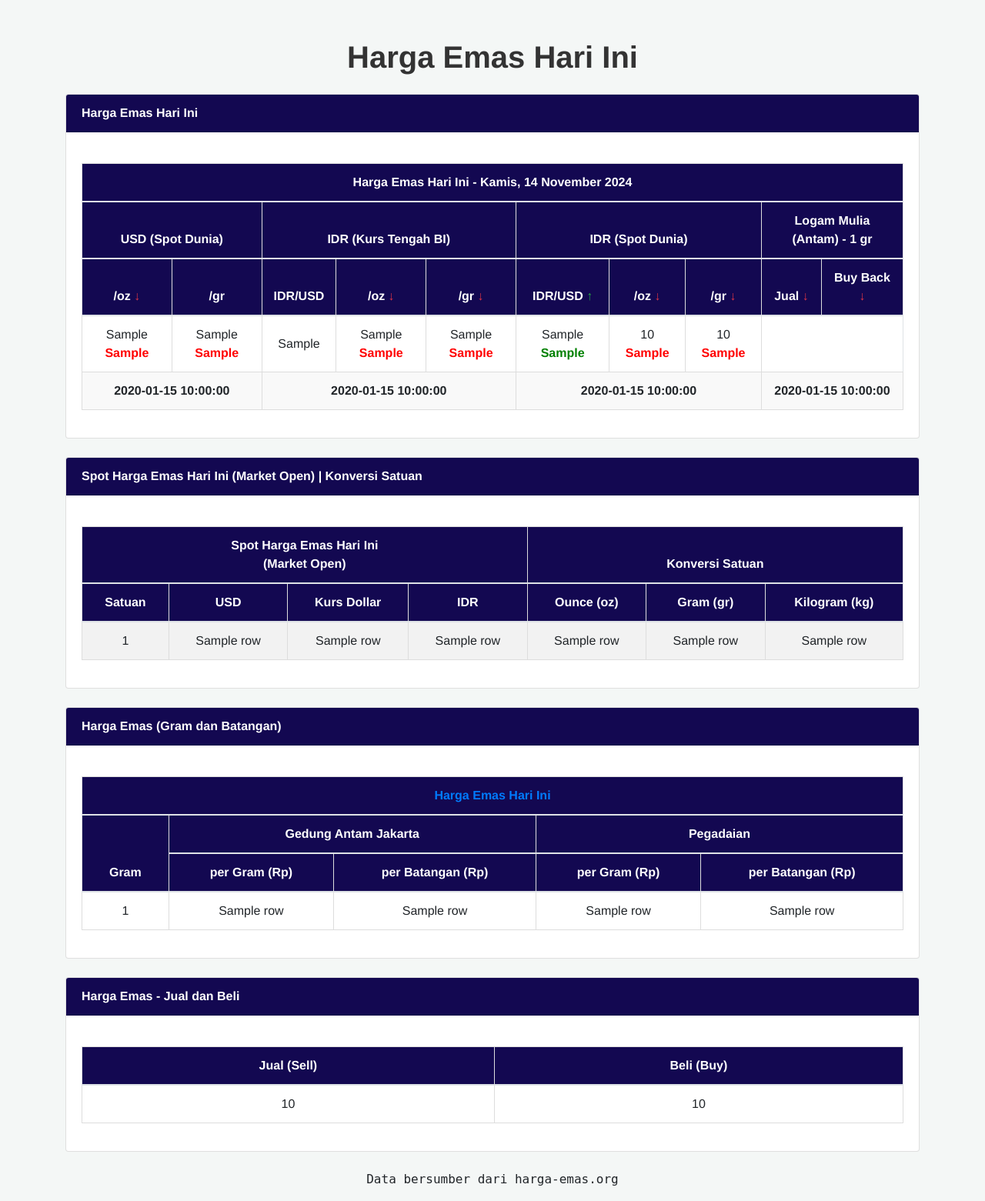
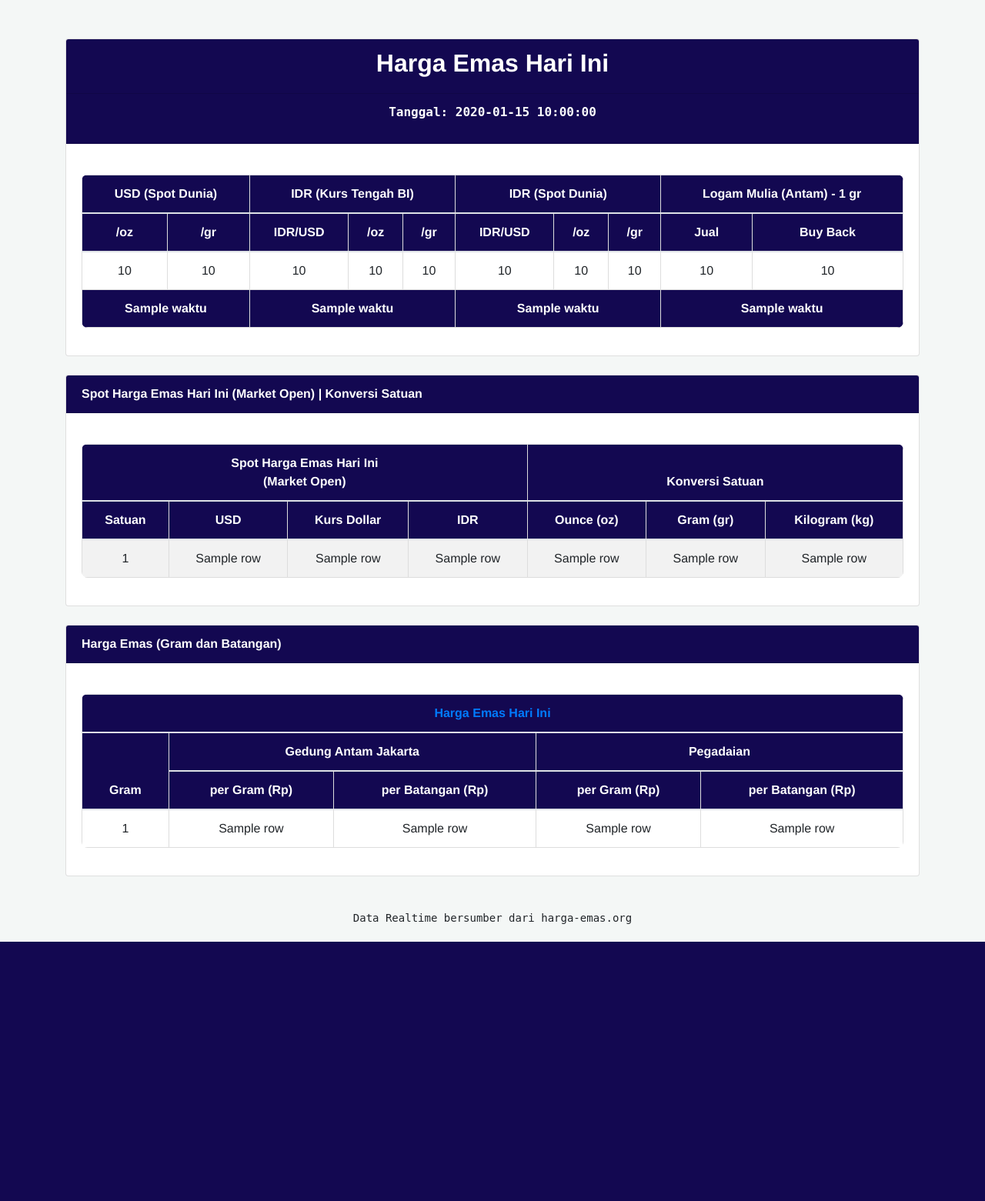
Before and after one commit to giraldi07/scrap-gold, a Flask app: template templates/index.html in a window 1280 px wide. Shown: the whole page at 77% size. After the commit the page ends 1224 px from the top, so only its background shows below. Run offline with Flask 3, Linux system fonts and the light colour scheme; the template is opened without the code that fills it: most values are stand-ins (such as "Sample title", 1, 10 or a date in 2020); some libraries are stand-ins or nearby versions; some web fonts are replaced.

Commit message:
second commit

```diff
--- a/app.py
+++ b/app.py
@@ -3,6 +3,27 @@ import requests
 from bs4 import BeautifulSoup
 
 app = Flask(__name__)
+
+# Fungsi untuk scraping data harga emas
+def get_gold_prices():
+    url = 'https://harga-emas.org/'  # Ganti dengan URL yang sesuai untuk scraping
+    response = requests.get(url)
+    soup = BeautifulSoup(response.text, 'html.parser')
+
+    # Mengambil data berdasarkan selector yang sudah dijelaskan
+    tanggal = soup.select('tr.title_table:nth-child(1) td')[0].text.strip()
+    judul_kolom = [td.text.strip() for td in soup.select('tr.title_table:nth-child(2) td')]
+    harga = [td.text.strip() for td in soup.select('tr:nth-child(4) td')]
+    waktu = [td.text.strip() for td in soup.select('tr:nth-child(5) td')]
+
+    return {
+        'tanggal': tanggal,
+        'judul_kolom': judul_kolom,
+        'harga': harga,
+        'waktu': waktu
+    }
+
+
 
 @app.route('/')
 def index():
@@ -15,104 +36,6 @@ def index():
         return f"Error: Gagal mengambil halaman, status code: {response.status_code}"
 
     soup = BeautifulSoup(response.content, 'html.parser')
-
-    # Mencetak HTML lengkap untuk melihat struktur
-    # print(soup.prettify())
-
-    # Debugging: cek keseluruhan HTML
-    # print(soup.prettify())
-
-    # Mengambil tanggal dengan pengecekan jika elemen ada
-    date_element = soup.find("div", {"class": "date"})
-    if date_element:
-        date = date_element.get_text(strip=True)
-    else:
-        date = "Tanggal tidak ditemukan"
-
-    # Debugging: Pastikan elemen ditemukan
-    print(f"Date: {date}")
-
-    # Mengambil data Spot Harga Emas per Ounce dan per Gram
-    usd_spot_per_ounce = soup.find("span", {"class": "usd_spot_ounce"})
-    if usd_spot_per_ounce:
-        usd_spot_per_ounce = usd_spot_per_ounce.get_text(strip=True)
-    else:
-        usd_spot_per_ounce = "Data tidak ditemukan"
-
-    print(f"USD Spot per Ounce: {usd_spot_per_ounce}")
-
-    usd_spot_change = soup.find("span", {"class": "usd_spot_change"})
-    if usd_spot_change:
-        usd_spot_change = usd_spot_change.get_text(strip=True)
-    else:
-        usd_spot_change = "Data tidak ditemukan"
-
-    print(f"USD Spot Change: {usd_spot_change}")
-
-    usd_spot_per_gram = soup.find("span", {"class": "usd_spot_gram"})
-    if usd_spot_per_gram:
-        usd_spot_per_gram = usd_spot_per_gram.get_text(strip=True)
-    else:
-        usd_spot_per_gram = "Data tidak ditemukan"
-
-    print(f"USD Spot per Gram: {usd_spot_per_gram}")
-
-    usd_gram_change = soup.find("span", {"class": "usd_gram_change"})
-    if usd_gram_change:
-        usd_gram_change = usd_gram_change.get_text(strip=True)
-    else:
-        usd_gram_change = "Data tidak ditemukan"
-
-    print(f"USD Gram Change: {usd_gram_change}")
-
-    # Mengambil nilai IDR/USD dan harga spot dunia
-    idr_to_usd = soup.find("span", {"class": "idr_to_usd"})
-    if idr_to_usd:
-        idr_to_usd = idr_to_usd.get_text(strip=True)
-    else:
-        idr_to_usd = "Data tidak ditemukan"
-
-    print(f"IDR to USD: {idr_to_usd}")
-
-    # Simpan data dalam dictionary
-    # Table 1 Data: Mengambil data harga emas
-    # Menyimpan data yang ditemukan
-    table1_data = {
-        'Date': date,
-    }
-
-    # Mencari elemen yang mengandung "Harga Emas Hari Ini"
-    date_element = soup.find("td", string=lambda x: x and "Harga Emas Hari Ini" in x)
-    if date_element:
-        date = date_element.get_text(strip=True).replace("Harga Emas Hari Ini -", "").strip()
-    else:
-        date = "Tanggal tidak ditemukan"
-
-
-    print(f"Date: {date}")
-
-
-
-    # Mengambil data USD Spot per Ounce
-    usd_spot_ounce_element = soup.find("td", text="USD Spot per Ounce")  # Coba mencari kolom yang sesuai
-    if usd_spot_ounce_element:
-        usd_spot_ounce = usd_spot_ounce_element.find_next("td").get_text(strip=True)
-        table1_data['usd_spot_ounce'] = usd_spot_ounce
-    else:
-        table1_data['usd_spot_ounce'] = "Data tidak ditemukan"
-
-    # Mengambil perubahan USD Spot
-    usd_spot_change_element = soup.find("td", text="Change")
-    if usd_spot_change_element:
-        usd_spot_change = usd_spot_change_element.find_next("td").get_text(strip=True)
-        table1_data['usd_spot_change'] = usd_spot_change
-    else:
-        table1_data['usd_spot_change'] = "Data tidak ditemukan"
-
-    # Debug: Pastikan data berhasil diambil
-    print(f"Table 1 Data: {table1_data}")
-
-
 
 
     # Table 2: Spot Harga Emas Hari Ini (Market Open) and Konversi
@@ -150,22 +73,15 @@ def index():
     # Debug: Cek data Table 3
     print(f"Table 3 Data: {table3_data}")
 
-    # Scraping Table 4 - Additional data structure
-    # Tabel 4 - Harga Jual dan Beli
-    table4_data = {}
-    sell_element = soup.select_one(".halfwidth:nth-child(1) p")
-    buy_element = soup.select_one(".halfwidth:nth-child(2) p")
 
-    table4_data['sell_price'] = sell_element.get_text(strip=True) if sell_element else "Data tidak ditemukan"
-    table4_data['buy_price'] = buy_element.get_text(strip=True) if buy_element else "Data tidak ditemukan"
 
 
     # Render template with all table data
+    gold_data = get_gold_prices()
     return render_template('index.html',
-                           table1_data=table1_data,
+                           gold_data=gold_data,
                            table2_data=table2_data,
                            table3_data=table3_data,
-                           table4_data=table4_data,
                            )
 
 
--- a/templates/index.html
+++ b/templates/index.html
@@ -40,6 +40,8 @@
             width: 100%;
             border-collapse: collapse;
             margin-top: 20px;
+            border-radius: 8px;
+            overflow: hidden;
         }
 
         .table th, .table td {
@@ -50,7 +52,7 @@
         }
 
         .table th {
-            background-color: #222222;
+            background-color: #130851;
             color: white;
         }
 
@@ -85,10 +87,26 @@
         }
 
         /* Responsive Table */
+        .table-responsive {
+            overflow-x: auto;
+        }
+
         @media (max-width: 768px) {
             .table th, .table td {
+                font-size: 10px;
+                padding: 8px;
+            }
+
+            .table th {
                 font-size: 12px;
-                padding: 8px;
+            }
+
+            .table td {
+                font-size: 10px;
+            }
+
+            .title_table th {
+                font-size: 12px;
             }
         }
 
@@ -103,77 +121,87 @@
         }
 
         .footer {
-            align-content: center;
             text-align: center;
+            padding: 20px 0;
+            font-size: 14px;
+        }
+
+        .footer p {
+            margin: 0;
+        }
+
+        .text-right {
+            text-align: right !important;
         }
     </style>
 </head>
 <body>
     <div class="container">
-        <h1 class="text-center mb-4">Harga Emas Hari Ini</h1>
 
-        <!-- Card: Table 1 - Harga Emas Hari Ini -->
+        <!-- Table 1 -->
         <div class="card mb-4">
-            <div class="card-header">
-                <strong>Harga Emas Hari Ini</strong>
+            <div class="card-header bg-blue text-white">
+                <h2 class="text-center text-white">Harga Emas Hari Ini</h2>
             </div>
+            <div class="card-header bg-blue text-white">
+                <p class="text-center">Tanggal: {{ gold_data['tanggal'] }}</p>
+            </div>
+
             <div class="card-body">
+                <div class="table-responsive">
                     <table class="table table-bordered">
                         <thead>
-                        <!-- <tr class="title_table">
-                            <th colspan="10">Harga Emas Hari Ini - {{ table1_data['date'] }}</th>
-                        </tr> -->
-                        <tr class="title_table">
-                            <th colspan="10">Harga Emas Hari Ini - <span id="current-date"></span></th>
-                        </tr>
-
-                        <tr class="title_table">
+                            <tr>
                                 <th colspan="2">USD (Spot Dunia)</th>
                                 <th colspan="3">IDR (Kurs Tengah BI)</th>
                                 <th colspan="3">IDR (Spot Dunia)</th>
                                 <th colspan="2">Logam Mulia (Antam) - 1 gr</th>
                             </tr>
-                        <tr class="title_table">
-                            <th>/oz <span class="text-danger">↓</span></th>
+                            <tr>
+                                <th>/oz</th>
                                 <th>/gr</th>
                                 <th>IDR/USD</th>
-                            <th>/oz <span class="text-danger">↓</span></th>
-                            <th>/gr <span class="text-danger">↓</span></th>
-                            <th>IDR/USD <span class="text-success">↑</span></th>
-                            <th>/oz <span class="text-danger">↓</span></th>
-                            <th>/gr <span class="text-danger">↓</span></th>
-                            <th>Jual <span class="text-danger">↓</span></th>
-                            <th>Buy Back <span class="text-danger">↓</span></th>
+                                <th>/oz</th>
+                                <th>/gr</th>
+                                <th>IDR/USD</th>
+                                <th>/oz</th>
+                                <th>/gr</th>
+                                <th>Jual</th>
+                                <th>Buy Back</th>
                             </tr>
                         </thead>
                         <tbody>
                             <tr>
-                            <td>{{ table1_data['usd_spot_per_ounce'] }} <span class="price-change down">{{ table1_data['usd_spot_change'] }}</span></td>
-                            <td>{{ table1_data['usd_spot_per_gram'] }} <span class="price-change down">{{ table1_data['usd_gram_change'] }}</span></td>
-                            <td>{{ table1_data['idr_to_usd'] }}</td>
-                            <td>{{ table1_data['idr_spot_per_ounce'] }} <span class="price-change down">{{ table1_data['idr_spot_change_ounce'] }}</span></td>
-                            <td>{{ table1_data['idr_spot_per_gram'] }} <span class="price-change down">{{ table1_data['idr_spot_change_gram'] }}</span></td>
-                            <td>{{ table1_data['idr_to_usd_spot'] }} <span class="price-change up">{{ table1_data['idr_to_usd_change'] }}</span></td>
-                            <td>{{ table1_data['jual_price'] }} <span class="price-change down">{{ table1_data['jual_change'] }}</span></td>
-                            <td>{{ table1_data['buy_back_price'] }} <span class="price-change down">{{ table1_data['buy_back_change'] }}</span></td>
+                                <td>{{ gold_data['harga'][0] }}</td>
+                                <td>{{ gold_data['harga'][1] }}</td>
+                                <td>{{ gold_data['harga'][2] }}</td>
+                                <td>{{ gold_data['harga'][3] }}</td>
+                                <td>{{ gold_data['harga'][4] }}</td>
+                                <td>{{ gold_data['harga'][5] }}</td>
+                                <td>{{ gold_data['harga'][6] }}</td>
+                                <td>{{ gold_data['harga'][7] }}</td>
+                                <td>{{ gold_data['harga'][8] }}</td>
+                                <td>{{ gold_data['harga'][9] }}</td>
                             </tr>
-                        <tr class="text-center font-weight-bold">
-                            <td colspan="2">{{ table1_data['update_time_1'] }}</td>
-                            <td colspan="3">{{ table1_data['update_time_2'] }}</td>
-                            <td colspan="3">{{ table1_data['update_time_3'] }}</td>
-                            <td colspan="2">{{ table1_data['update_time_4'] }}</td>
+                            <tr>
+                                <th colspan="2" bgcolor="#00ff80">{{ gold_data['waktu'][0] }}</th>
+                                <th colspan="3" bgcolor="#00ff80">{{ gold_data['waktu'][1] }}</th>
+                                <th colspan="3" bgcolor="#00ff80">{{ gold_data['waktu'][2] }}</th>
+                                <th colspan="2" bgcolor="#00ff80">{{ gold_data['waktu'][3] }}</th>
                             </tr>
                         </tbody>
                     </table>
                 </div>
             </div>
+        </div>
 
-        <!-- Card: Table 2 - Spot Harga Emas dan Konversi Satuan -->
+        <!-- Card: Table 2 -->
         <div class="card mb-4">
             <div class="card-header bg-blue text-white">
                 <strong>Spot Harga Emas Hari Ini (Market Open)</strong> | <strong>Konversi Satuan</strong>
             </div>
             <div class="card-body">
+                <div class="table-responsive">
                     <table class="table table-bordered table-striped">
                         <thead>
                             <tr class="title_table">
@@ -206,13 +234,15 @@
                     </table>
                 </div>
             </div>
+        </div>
 
-        <!-- Card: Table 3 - Harga Emas (Gram dan Batangan) -->
+        <!-- Card: Table 3 -->
         <div class="card mb-4">
             <div class="card-header">
                 <strong>Harga Emas (Gram dan Batangan)</strong>
             </div>
             <div class="card-body">
+                <div class="table-responsive">
                     <table class="table table-bordered">
                         <thead>
                             <tr class="title_table">
@@ -246,53 +276,20 @@
                     </table>
                 </div>
             </div>
-
-        <!-- table 4 -->
-
-        <div class="card mb-4">
-                <div class="card-header">
-                    <strong>Harga Emas - Jual dan Beli</strong>
-                </div>
-                <div class="card-body">
-                    <table class="table table-bordered">
-                        <thead>
-                            <tr class="title_table">
-                                <th>Jual (Sell)</th>
-                                <th>Beli (Buy)</th>
-                            </tr>
-                        </thead>
-                        <tbody>
-                            <tr>
-                                <td>{{ table4_data['sell_price'] }}</td>
-                                <td>{{ table4_data['buy_price'] }}</td>
-                            </tr>
-                        </tbody>
-                    </table>
-                </div>
         </div>
 
-    </div>
+
 
     <div class="footer">
         <footer>
-            <p>
-                Data bersumber dari harga-emas.org
-            </p>
+            <p>Data Realtime bersumber dari harga-emas.org</p>
         </footer>
     </div>
+
 
     <!-- Bootstrap JS, Popper.js, and jQuery -->
     <script src="https://code.jquery.com/jquery-3.5.1.slim.min.js"></script>
     <script src="https://cdn.jsdelivr.net/npm/@popperjs/core@2.9.2/dist/umd/popper.min.js"></script>
     <script src="https://stackpath.bootstrapcdn.com/bootstrap/4.5.2/js/bootstrap.min.js"></script>
-    <script>
-        // Mendapatkan tanggal dan format
-        var today = new Date();
-        var options = { weekday: 'long', day: 'numeric', month: 'long', year: 'numeric' };
-        var formattedDate = today.toLocaleDateString('id-ID', options); // Format: Jumat, 15 November 2024
-
-        // Menampilkan tanggal di elemen dengan id "current-date"
-        document.getElementById('current-date').textContent = formattedDate;
-    </script>
 </body>
 </html>
```
Lines whose indentation alone changed are shown as unchanged.
